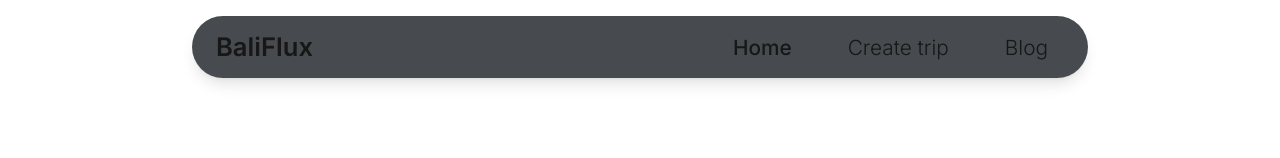
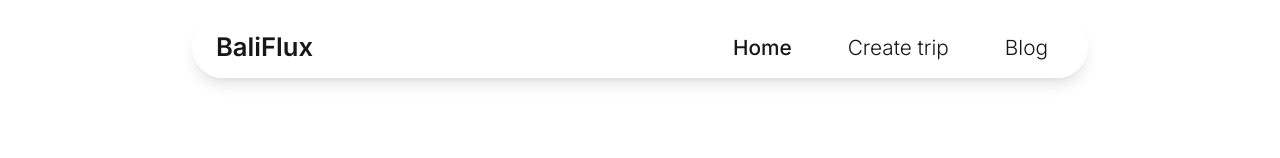
Before and after one commit to hannahchapman79/BaliFlux, a Next.js app: page / in a window 1280 px wide. Shown: the top 158 px of the page. Built offline with nearby package versions, Linux system fonts and the light colour scheme.

Commit message:
Update Navbar light mode

```diff
--- a/components/navigation/Navbar.tsx
+++ b/components/navigation/Navbar.tsx
@@ -45,7 +45,7 @@ export default function Navbar() {
 
   return (
     <nav
-      className={`fixed top-4 left-1/2 transform -translate-x-1/2 bg-[#1A1F24]/80 backdrop-blur-md z-[1000] shadow-lg w-[90%] max-w-4xl ${
+      className={`fixed top-4 left-1/2 transform -translate-x-1/2 bg-white/80 dark:bg-[#1A1F24]/80 backdrop-blur-md z-[1000] shadow-lg w-[90%] max-w-4xl ${
         isOpen ? "rounded-xl py-4" : "rounded-full py-3"
       } px-6`}
       style={{ transition: "height 0.3s, padding 0.3s" }}
```
